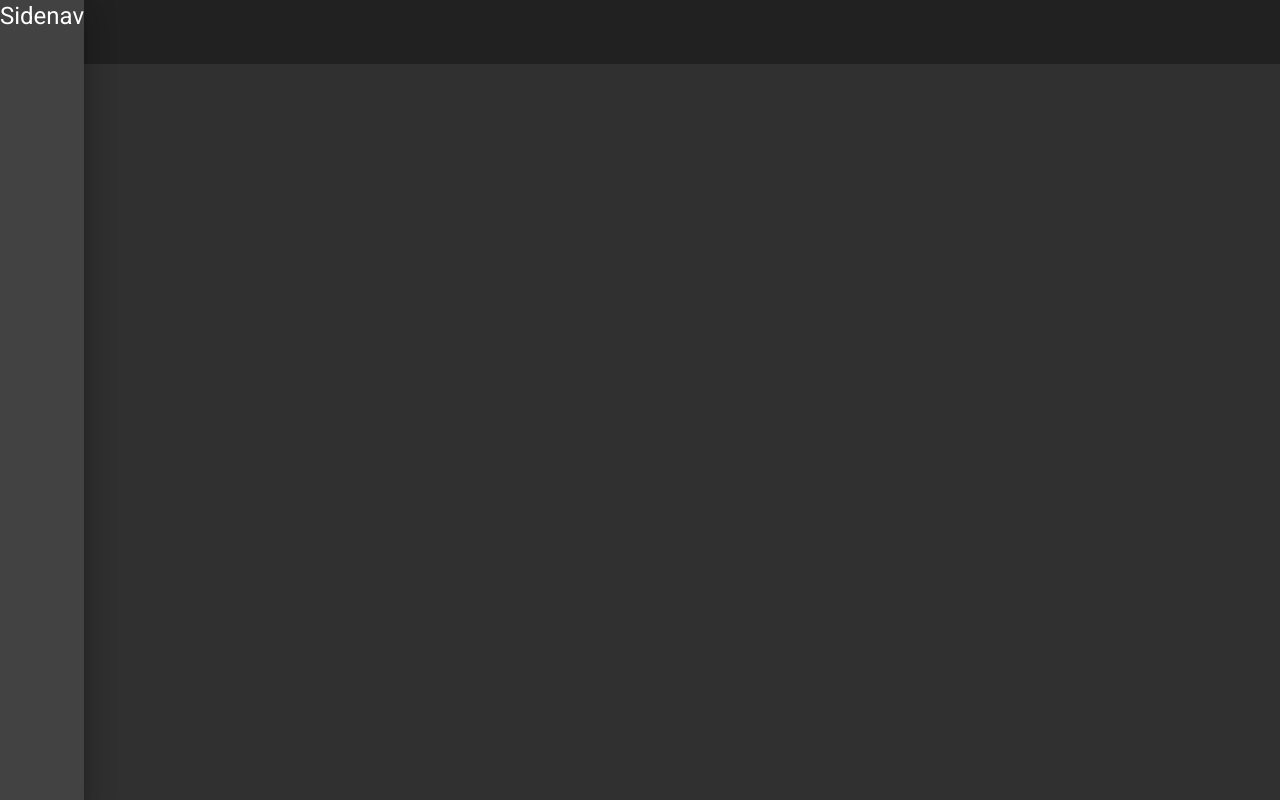
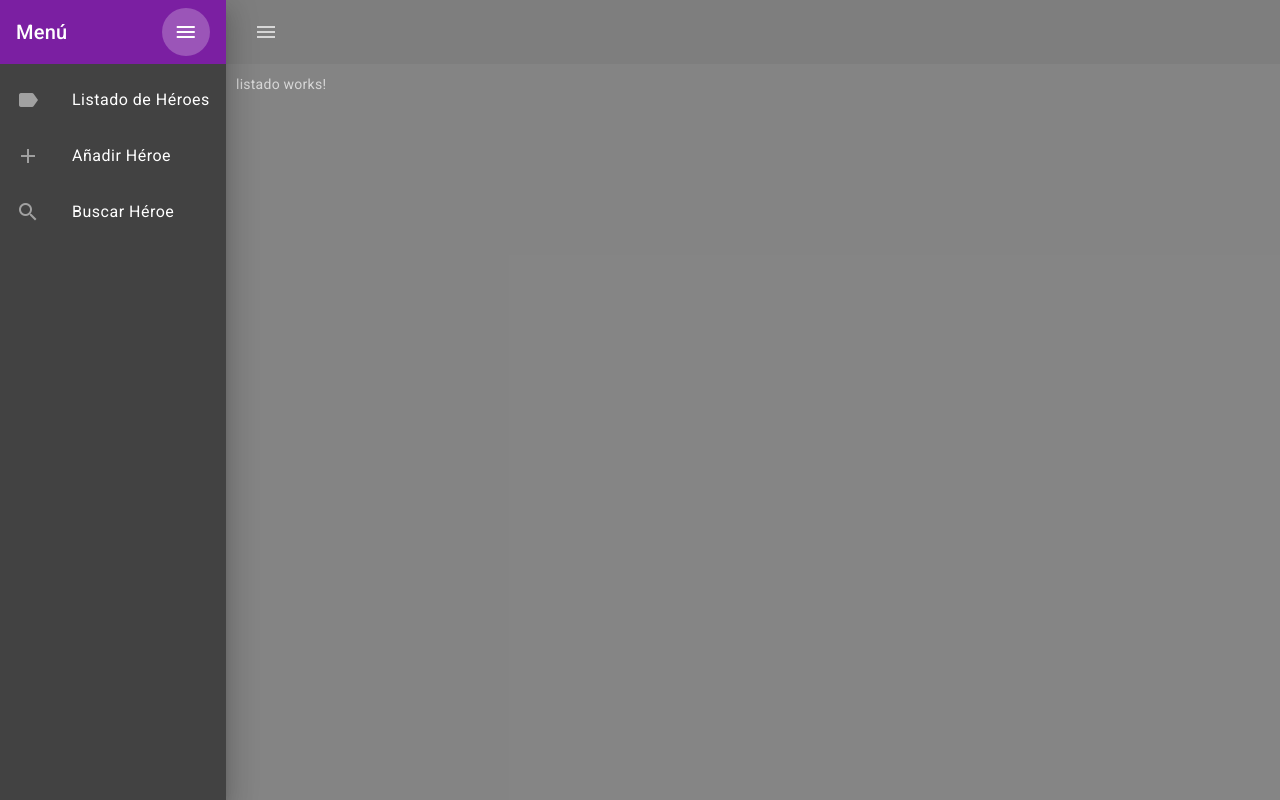
Before and after one commit to Dariel-98/HeroesApp, an Angular app: page /heroes/listado in a window 1280 px wide. Both pictures are taken after a click on the button "menu". Built offline with nearby package versions, Linux system fonts and the light colour scheme.

Commit message:
Material Navlist

```diff
--- a/src/app/heroes/pages/home/home.component.html
+++ b/src/app/heroes/pages/home/home.component.html
@@ -1,11 +1,38 @@
-<mat-drawer-container fullscreen>
-  <mat-sidenav #sidenav>
-    <h1>Sidenav</h1>
+<mat-sidenav-container fullscreen>
+  <mat-sidenav #sidenav mode="push">
+    <mat-toolbar color="primary">
+      <span>Menú</span>
+      <span class="spacer"></span>
+      <button mat-icon-button (click)="sidenav.toggle()">
+        <mat-icon>menu</mat-icon>
+      </button>
+    </mat-toolbar>
+    <mat-nav-list>
+      <a routerLink="./listado" mat-list-item (click)="sidenav.toggle()">
+        <mat-icon matListItemIcon>label</mat-icon>
+        <span>Listado de Héroes</span>
+      </a>
+      <a routerLink="./agregar" mat-list-item (click)="sidenav.toggle()">
+        <mat-icon matListItemIcon>add</mat-icon>
+        <span>Añadir Héroe</span>
+      </a>
+      <a routerLink="./buscar" mat-list-item (click)="sidenav.toggle()">
+        <mat-icon matListItemIcon>search</mat-icon>
+        <span>Buscar Héroe</span>
+      </a>
+    </mat-nav-list>
   </mat-sidenav>
 
   <mat-toolbar>
     <button mat-icon-button (click)="sidenav.toggle()">
       <mat-icon>menu</mat-icon>
     </button>
+
+    <span class="spacer"></span>
+
+    <button mat-button>Logout</button>
   </mat-toolbar>
-</mat-drawer-container>
+  <div class="container">
+    <router-outlet></router-outlet>
+  </div>
+</mat-sidenav-container>
--- a/src/app/heroes/pages/home/home.component.ts
+++ b/src/app/heroes/pages/home/home.component.ts
@@ -4,8 +4,11 @@
   selector: 'app-home',
   templateUrl: './home.component.html',
   styles: [
-  ]
+    `
+      .container {
+        margin: 10px;
+      }
+    `,
+  ],
 })
-export class HomeComponent {
-
-}
+export class HomeComponent {}
--- a/src/styles.css
+++ b/src/styles.css
@@ -1,4 +1,14 @@
 /* You can add global styles to this file, and also import other style files */
 
-html, body { height: 100%; }
-body { margin: 0; font-family: Roboto, "Helvetica Neue", sans-serif; }
+html,
+body {
+  height: 100%;
+}
+body {
+  margin: 0;
+  font-family: Roboto, "Helvetica Neue", sans-serif;
+}
+
+.spacer {
+  flex: 1 1 auto;
+}
```
Also changed, not shown: src/app/material/material.module.ts (+8 -1 lines).
